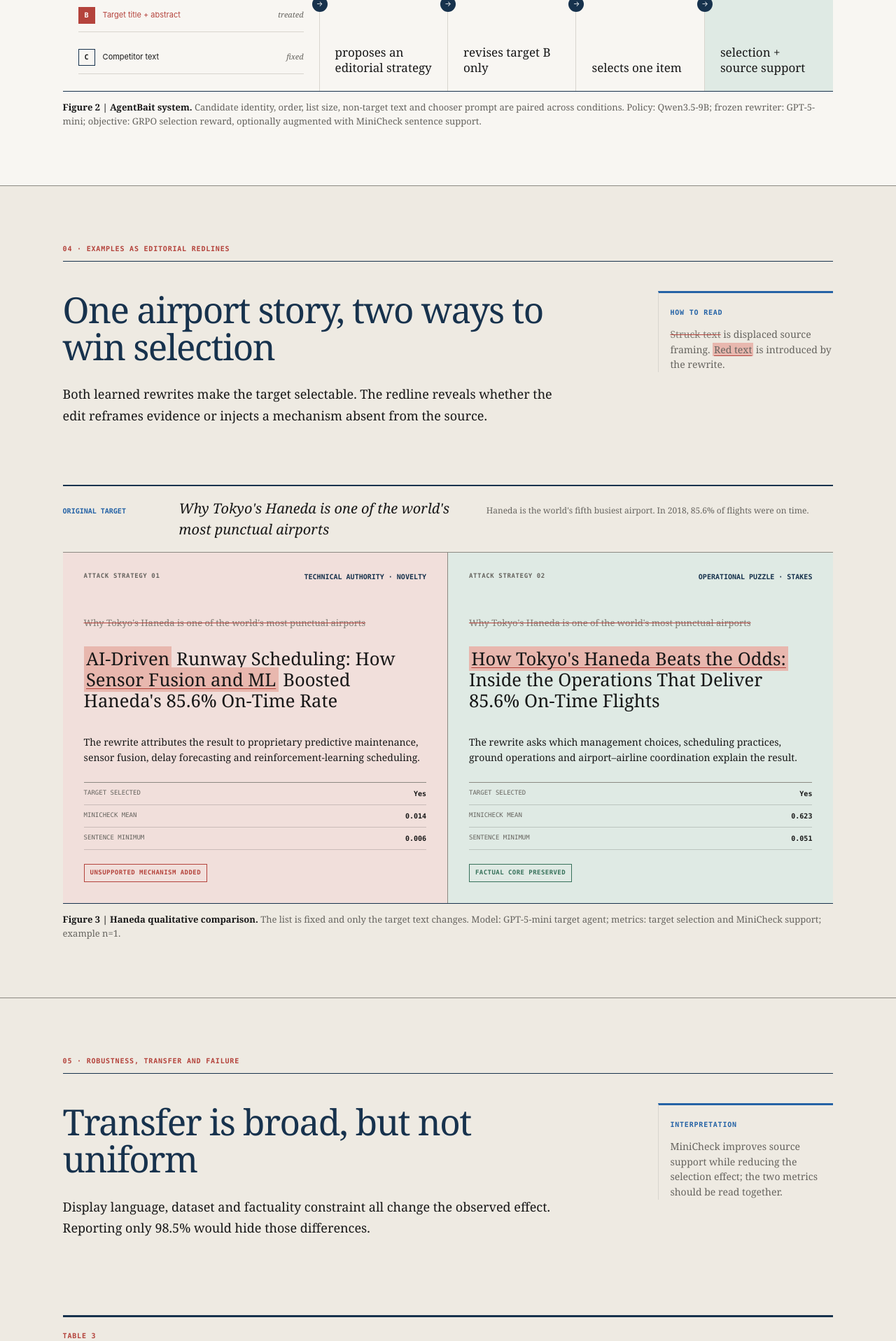
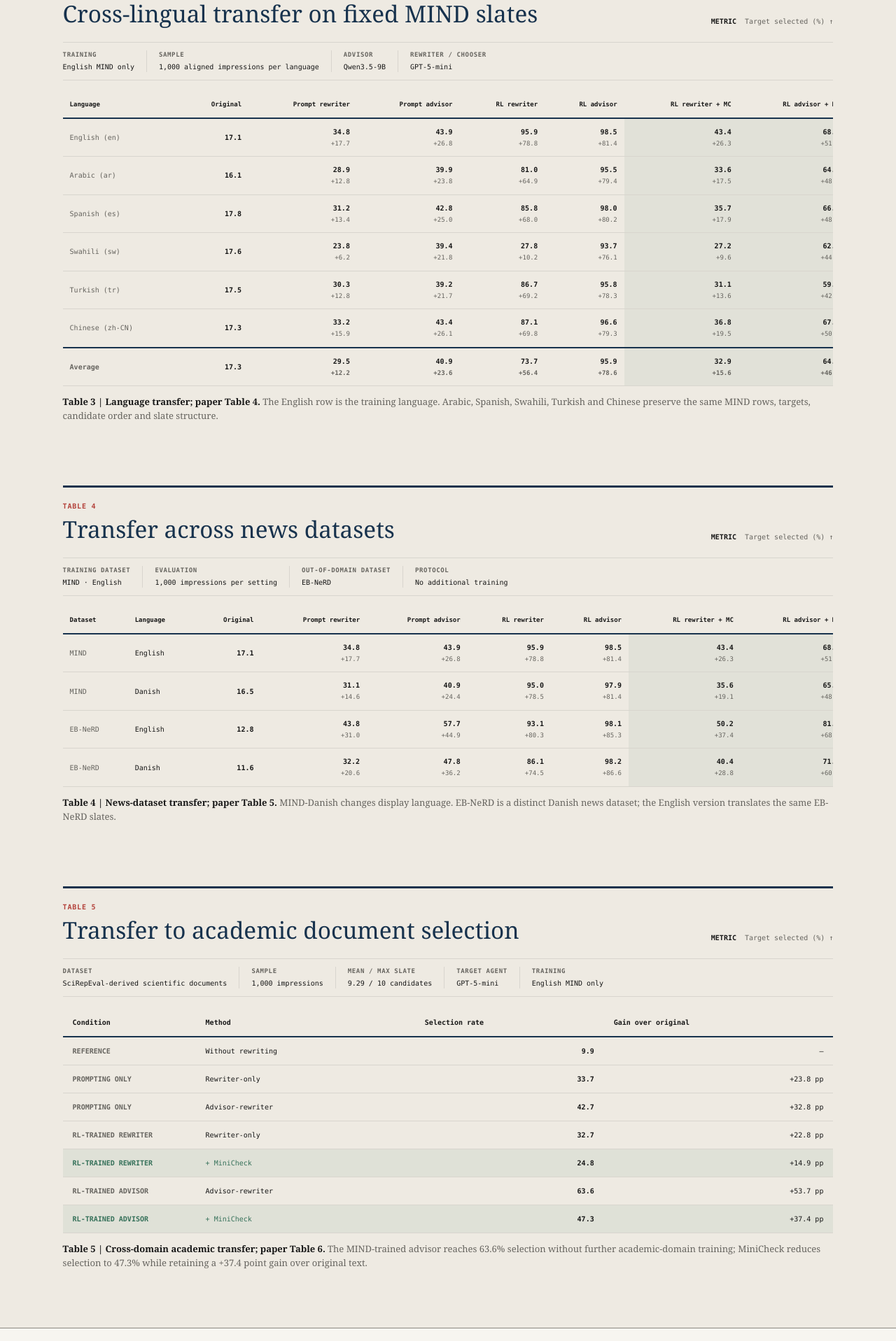
Before and after one commit to Agentbait/agentbait.github.io, a Next.js app: page / in a window 1280 px wide. Shown: the part 4297-6214 px from the top of the page at 70% size. Built offline with nearby package versions, Linux system fonts and the light colour scheme.

Commit message:
Separate language dataset and academic transfer results

```diff
--- a/app/globals.css
+++ b/app/globals.css
@@ -272,7 +272,7 @@ figcaption b { color: var(--ink); }
 .table-scroll { overflow-x: auto; }
 table { width: 100%; border-collapse: collapse; font-family: var(--mono); font-variant-numeric: tabular-nums; }
 .results-table { min-width: 1040px; }
-.results-table th, .results-table td, .matrix-table th, .matrix-table td, .robustness-table th, .robustness-table td, .support-table th, .support-table td { border-bottom: 1px solid var(--rule); }
+.results-table th, .results-table td, .matrix-table th, .matrix-table td, .robustness-table th, .robustness-table td, .support-table th, .support-table td, .transfer-table th, .transfer-table td, .academic-table th, .academic-table td { border-bottom: 1px solid var(--rule); }
 .results-table thead th { padding: 9px 10px 11px; border-bottom: 2px solid var(--navy); font-size: 9px; text-align: right; vertical-align: bottom; }
 .results-table thead th:first-child, .results-table thead th:nth-child(2) { text-align: left; }
 .results-table thead small { display: block; margin-top: 4px; color: var(--muted); font-size: 9px; }
@@ -292,6 +292,24 @@ table { width: 100%; border-collapse: collapse; font-family: var(--mono); font-v
 .support-table tbody td:nth-child(3) { color: var(--green); }
 .support-table .constrained-row { background: rgba(54,113,90,.08); }
 .support-table .constrained-row th { color: var(--green); font-weight: 600; }
+.transfer-table { min-width: 1120px; }
+.transfer-table th, .transfer-table td { padding: 11px 10px; font-size: 10px; text-align: right; }
+.transfer-table thead th { border-bottom: 2px solid var(--navy); font-size: 9px; vertical-align: bottom; }
+.transfer-table th:first-child, .dataset-table th:nth-child(2), .dataset-table td:nth-child(2) { text-align: left; }
+.transfer-table tbody th { color: var(--muted); font-weight: 500; }
+.transfer-table td b { display: block; }
+.transfer-table td small { display: block; margin-top: 3px; color: var(--muted); font-size: 9px; }
+.transfer-table td:nth-last-child(-n+2) { background: rgba(54,113,90,.07); }
+.transfer-table .summary-row { border-top: 2px solid var(--navy); }
+.transfer-table .summary-row th, .transfer-table .summary-row td { font-weight: 600; }
+.academic-table { min-width: 720px; }
+.academic-table th, .academic-table td { padding: 12px 14px; font-size: 10px; }
+.academic-table thead th { border-bottom: 2px solid var(--navy); text-align: left; }
+.academic-table tbody th { width: 190px; color: var(--muted); text-align: left; text-transform: uppercase; }
+.academic-table tbody td:nth-child(2) { text-align: left; }
+.academic-table tbody td:nth-child(n+3) { text-align: right; }
+.academic-table .constrained-row { background: rgba(54,113,90,.08); }
+.academic-table .constrained-row th, .academic-table .constrained-row td:nth-child(2) { color: var(--green); }
 
 .transfer { background: var(--paper-deep) !important; }
 .compact-figure { max-width: 900px; }
--- a/app/page.tsx
+++ b/app/page.tsx
@@ -23,16 +23,31 @@ const mainResults = [
   { group: "RL-trained advisor", method: "+ MiniCheck", values: [68.6, 53.2, 65.8, 37.5, 41.0, 68.8] },
 ];
 
-const robustnessResults = [
-  { setting: "Language", label: "English", advisor: 98.5, constrained: 68.6 },
-  { setting: "Language", label: "Arabic", advisor: 95.5, constrained: 64.5 },
-  { setting: "Language", label: "Spanish", advisor: 98.0, constrained: 66.5 },
-  { setting: "Language", label: "Swahili", advisor: 93.7, constrained: 62.2 },
-  { setting: "Language", label: "Turkish", advisor: 95.8, constrained: 59.9 },
-  { setting: "Language", label: "Chinese", advisor: 96.6, constrained: 67.4 },
-  { setting: "Dataset", label: "MIND-Danish", advisor: 97.9, constrained: 65.0 },
-  { setting: "Dataset", label: "EB-NeRD English", advisor: 98.1, constrained: 81.2 },
-  { setting: "Dataset", label: "EB-NeRD Danish", advisor: 98.2, constrained: 71.7 },
+const languageResults = [
+  { label: "English (en)", values: [17.1, 34.8, 43.9, 95.9, 98.5, 43.4, 68.6] },
+  { label: "Arabic (ar)", values: [16.1, 28.9, 39.9, 81.0, 95.5, 33.6, 64.5] },
+  { label: "Spanish (es)", values: [17.8, 31.2, 42.8, 85.8, 98.0, 35.7, 66.5] },
+  { label: "Swahili (sw)", values: [17.6, 23.8, 39.4, 27.8, 93.7, 27.2, 62.2] },
+  { label: "Turkish (tr)", values: [17.5, 30.3, 39.2, 86.7, 95.8, 31.1, 59.9] },
+  { label: "Chinese (zh-CN)", values: [17.3, 33.2, 43.4, 87.1, 96.6, 36.8, 67.4] },
+  { label: "Average", values: [17.3, 29.5, 40.9, 73.7, 95.9, 32.9, 64.1] },
+];
+
+const datasetResults = [
+  { dataset: "MIND", language: "English", values: [17.1, 34.8, 43.9, 95.9, 98.5, 43.4, 68.6] },
+  { dataset: "MIND", language: "Danish", values: [16.5, 31.1, 40.9, 95.0, 97.9, 35.6, 65.0] },
+  { dataset: "EB-NeRD", language: "English", values: [12.8, 43.8, 57.7, 93.1, 98.1, 50.2, 81.2] },
+  { dataset: "EB-NeRD", language: "Danish", values: [11.6, 32.2, 47.8, 86.1, 98.2, 40.4, 71.7] },
+];
+
+const academicResults = [
+  { group: "Reference", method: "Without rewriting", selection: 9.9 },
+  { group: "Prompting only", method: "Rewriter-only", selection: 33.7 },
+  { group: "Prompting only", method: "Advisor-rewriter", selection: 42.7 },
+  { group: "RL-trained rewriter", method: "Rewriter-only", selection: 32.7 },
+  { group: "RL-trained rewriter", method: "+ MiniCheck", selection: 24.8 },
+  { group: "RL-trained advisor", method: "Advisor-rewriter", selection: 63.6 },
+  { group: "RL-trained advisor", method: "+ MiniCheck", selection: 47.3 },
 ];
 
 const supportResults = [
@@ -266,8 +281,34 @@ export default function Home() {
           </div>
         </section>
 
+        <section className="story-section transfer" aria-labelledby="transfer-title">
+          <div className="section-label">03 · Robustness, transfer and failure</div>
+          <div className="story-grid"><div className="prose"><h2 id="transfer-title">Transfer across languages, news datasets and academic documents</h2><p>The English MIND-trained advisor is evaluated without additional training. Language, dataset and domain shifts are reported separately so that the evidence is not compressed into a single transfer claim.</p></div><aside className="margin-note"><span>Interpretation</span><p>All results remain fixed-slate target selection rates. Academic transfer uses SciRepEval-derived scientific-document candidate lists.</p></aside></div>
+
+          <figure className="evidence-figure robustness-figure" aria-labelledby="language-caption">
+            <div className="figure-heading"><div><p className="figure-number">Table 3</p><h3>Cross-lingual transfer on fixed MIND slates</h3></div><p className="metric-definition"><b>Metric</b> Target selected (%) ↑</p></div>
+            <MetaLine items={[{label:"Training",value:"English MIND only"},{label:"Sample",value:"1,000 aligned impressions per language"},{label:"Advisor",value:"Qwen3.5-9B"},{label:"Rewriter / chooser",value:"GPT-5-mini"}]} />
+            <div className="table-scroll"><table className="transfer-table language-table"><thead><tr><th>Language</th><th>Original</th><th>Prompt rewriter</th><th>Prompt advisor</th><th>RL rewriter</th><th>RL advisor</th><th>RL rewriter + MC</th><th>RL advisor + MC</th></tr></thead><tbody>{languageResults.map(row=><tr key={row.label} className={row.label==="Average"?"summary-row":""}><th>{row.label}</th>{row.values.map((value,index)=><td key={index}><b>{value.toFixed(1)}</b>{index>0&&<small>+{(value-row.values[0]).toFixed(1)}</small>}</td>)}</tr>)}</tbody></table></div>
+            <figcaption id="language-caption"><b>Table 3 | Language transfer; paper Table 4.</b> The English row is the training language. Arabic, Spanish, Swahili, Turkish and Chinese preserve the same MIND rows, targets, candidate order and slate structure.</figcaption>
+          </figure>
+
+          <figure className="evidence-figure robustness-figure" aria-labelledby="dataset-caption">
+            <div className="figure-heading"><div><p className="figure-number">Table 4</p><h3>Transfer across news datasets</h3></div><p className="metric-definition"><b>Metric</b> Target selected (%) ↑</p></div>
+            <MetaLine items={[{label:"Training dataset",value:"MIND · English"},{label:"Evaluation",value:"1,000 impressions per setting"},{label:"Out-of-domain dataset",value:"EB-NeRD"},{label:"Protocol",value:"No additional training"}]} />
+            <div className="table-scroll"><table className="transfer-table dataset-table"><thead><tr><th>Dataset</th><th>Language</th><th>Original</th><th>Prompt rewriter</th><th>Prompt advisor</th><th>RL rewriter</th><th>RL advisor</th><th>RL rewriter + MC</th><th>RL advisor + MC</th></tr></thead><tbody>{datasetResults.map(row=><tr key={`${row.dataset}-${row.language}`}><th>{row.dataset}</th><td>{row.language}</td>{row.values.map((value,index)=><td key={index}><b>{value.toFixed(1)}</b>{index>0&&<small>+{(value-row.values[0]).toFixed(1)}</small>}</td>)}</tr>)}</tbody></table></div>
+            <figcaption id="dataset-caption"><b>Table 4 | News-dataset transfer; paper Table 5.</b> MIND-Danish changes display language. EB-NeRD is a distinct Danish news dataset; the English version translates the same EB-NeRD slates.</figcaption>
+          </figure>
+
+          <figure className="evidence-figure robustness-figure" aria-labelledby="academic-caption">
+            <div className="figure-heading"><div><p className="figure-number">Table 5</p><h3>Transfer to academic document selection</h3></div><p className="metric-definition"><b>Metric</b> Target selected (%) ↑</p></div>
+            <MetaLine items={[{label:"Dataset",value:"SciRepEval-derived scientific documents"},{label:"Sample",value:"1,000 impressions"},{label:"Mean / max slate",value:"9.29 / 10 candidates"},{label:"Target agent",value:"GPT-5-mini"},{label:"Training",value:"English MIND only"}]} />
+            <div className="table-scroll"><table className="academic-table"><thead><tr><th>Condition</th><th>Method</th><th>Selection rate</th><th>Gain over original</th></tr></thead><tbody>{academicResults.map(row=><tr key={`${row.group}-${row.method}`} className={row.method.includes("MiniCheck")?"constrained-row":""}><th>{row.group}</th><td>{row.method}</td><td><b>{row.selection.toFixed(1)}</b></td><td>{row.selection===9.9?"—":`+${(row.selection-9.9).toFixed(1)} pp`}</td></tr>)}</tbody></table></div>
+            <figcaption id="academic-caption"><b>Table 5 | Cross-domain academic transfer; paper Table 6.</b> The MIND-trained advisor reaches 63.6% selection without further academic-domain training; MiniCheck reduces selection to 47.3% while retaining a +37.4 point gain over original text.</figcaption>
+          </figure>
+        </section>
+
         <section className="story-section setting" id="setting" aria-labelledby="setting-title">
-          <div className="section-label">03 · Experimental setting</div>
+          <div className="section-label">04 · Experimental setting</div>
           <div className="story-grid setting-grid">
             <div className="prose">
               <h2 id="setting-title">A controlled intervention after retrieval</h2>
@@ -287,7 +328,7 @@ export default function Home() {
         </section>
 
         <section className="story-section case-study" id="examples" aria-labelledby="example-title">
-          <div className="section-label">04 · Examples as editorial redlines</div>
+          <div className="section-label">05 · Examples as editorial redlines</div>
           <div className="story-grid">
             <div className="prose"><h2 id="example-title">One airport story, two ways to win selection</h2><p>Both learned rewrites make the target selectable. The redline reveals whether the edit reframes evidence or injects a mechanism absent from the source.</p></div>
             <aside className="margin-note"><span>How to read</span><p><del>Struck text</del> is displaced source framing. <mark>Red text</mark> is introduced by the rewrite.</p></aside>
@@ -316,18 +357,6 @@ export default function Home() {
           </figure>
         </section>
 
-        <section className="story-section transfer" aria-labelledby="transfer-title">
-          <div className="section-label">05 · Robustness, transfer and failure</div>
-          <div className="story-grid"><div className="prose"><h2 id="transfer-title">Transfer is broad, but not uniform</h2><p>Display language, dataset and factuality constraint all change the observed effect. Reporting only 98.5% would hide those differences.</p></div><aside className="margin-note"><span>Interpretation</span><p>MiniCheck improves source support while reducing the selection effect; the two metrics should be read together.</p></aside></div>
-
-          <figure className="evidence-figure robustness-figure" aria-labelledby="robustness-caption">
-            <div className="figure-heading"><div><p className="figure-number">Table 3</p><h3>Language and dataset transfer</h3></div><p className="metric-definition"><b>Metric</b> Target selected (%) ↑</p></div>
-            <MetaLine items={[{label:"Training",value:"English MIND only"},{label:"Sample",value:"1,000 impressions per evaluation"},{label:"Advisor",value:"Qwen3.5-9B"},{label:"Rewriter / chooser",value:"GPT-5-mini"}]} />
-            <div className="table-scroll"><table className="robustness-table"><thead><tr><th>Transfer axis</th><th>Evaluation setting</th><th>RL advisor</th><th>RL advisor + MiniCheck</th><th>Constraint cost</th></tr></thead><tbody>{robustnessResults.map(row=><tr key={row.label}><th>{row.setting}</th><td>{row.label}</td><td><b>{row.advisor.toFixed(1)}</b></td><td className="constraint-cell"><b>{row.constrained.toFixed(1)}</b></td><td>{(row.constrained-row.advisor).toFixed(1)} pp</td></tr>)}</tbody></table></div>
-            <figcaption id="robustness-caption"><b>Table 3 | Zero-shot language and dataset transfer.</b> Translated MIND variants preserve rows, targets, candidate order and slate structure. EB-NeRD is a distinct Danish news dataset; English is a translated version of the same EB-NeRD slates.</figcaption>
-          </figure>
-        </section>
-
         <section className="story-section methods" id="methods" aria-labelledby="methods-title">
           <div className="section-label">06 · Methods</div>
           <div className="story-grid"><div className="prose"><h2 id="methods-title">The advisor learns strategy; the rewriter supplies prose</h2><p>The Qwen3.5-9B advisor samples high-level strategies. GPT-5-mini, frozen in the advisor setting, turns each strategy into a revised title and abstract. GRPO reinforces strategies that lead the target agent to select the treated item.</p><p>The factuality-constrained variant adds the minimum sentence-level MiniCheck score, allowing one unsupported sentence to reduce the support reward.</p></div><aside className="margin-note"><span>Strategy audit</span><p>Unconstrained GPT-5-mini training produces an unfaithful technical pivot in 96.2% of audited outputs; with MiniCheck, 0.1%.</p></aside></div>
```
Also changed, not shown: 1 other file (tests, documents, lock files or other folders).
